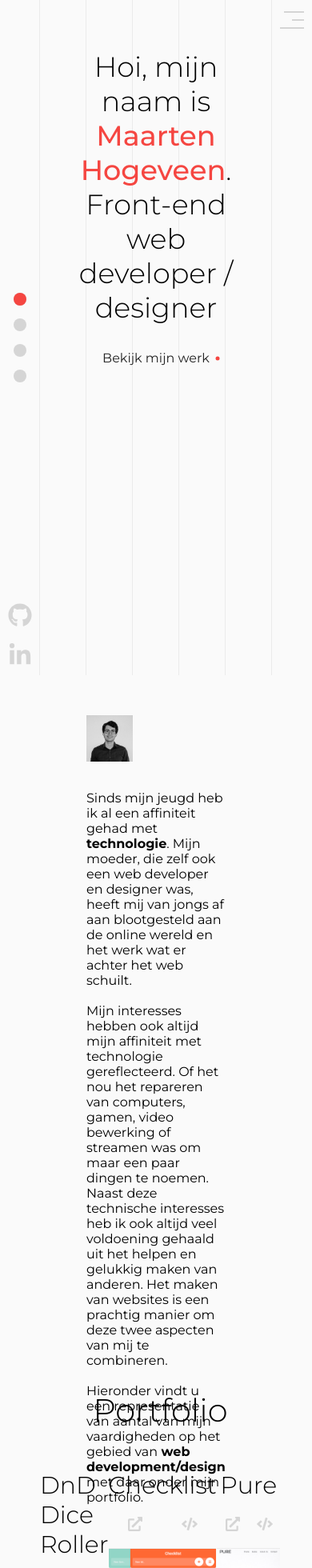
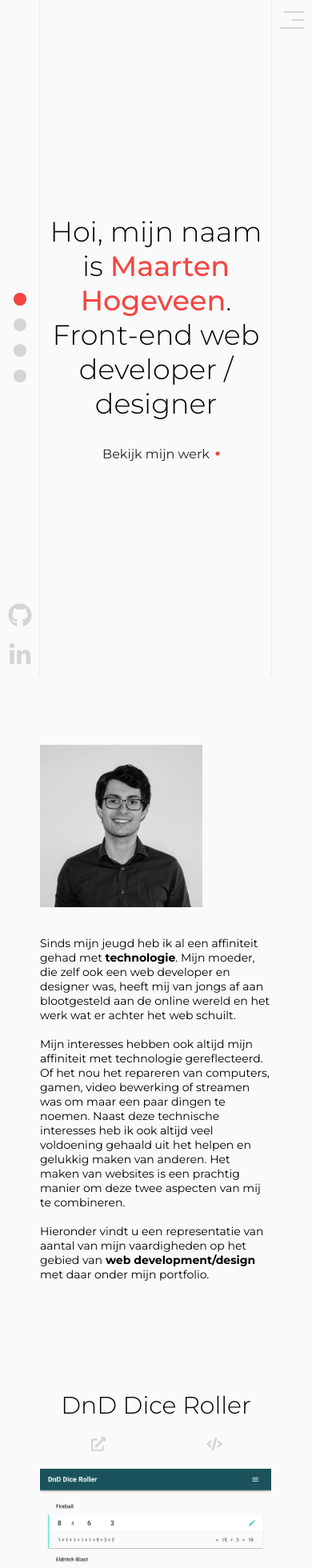
Before and after one commit to mhogeveen/mhogeveen.github.io, a React (Create React App) app: page / in a window 390 px wide. Shown: the top 1960 px of the page at 80% size. Built offline with nearby package versions, Linux system fonts and the light colour scheme.

Commit message:
Partial addition of responsiveness

```diff
--- a/src/components/Home.js
+++ b/src/components/Home.js
@@ -3,6 +3,7 @@ import React from 'react'
 const Home = () => {
    return (
       <section id='home' className='grid'>
+         <div className='home-container'>
             <div className='home-intro'>
                <p>
                   Hoi, mijn naam is <span className='home-intro-name'>Maarten Hogeveen</span>.
@@ -15,6 +16,7 @@ const Home = () => {
                   Bekijk mijn werk
                </a>
             </div>
+         </div>
       </section>
    )
 }
--- a/src/components/Portfolio.js
+++ b/src/components/Portfolio.js
@@ -7,9 +7,9 @@ import { projectsArray } from '../assets/projects'
 const Portfolio = () => {
    return (
       <section id='portfolio' className='grid'>
-         <div className='portfolio-title'>
+         {/* <div className='portfolio-title'>
             <h2>Portfolio</h2>
-         </div>
+         </div> */}
          {projectsArray.map((projectItem) => (
             <Project project={projectItem} key={projectItem.name} />
          ))}
--- a/src/sass/_globals.scss
+++ b/src/sass/_globals.scss
@@ -1,6 +1,22 @@
 .grid {
    display: grid;
    grid-template-columns: 50px repeat(5, 1fr) 50px;
+
+   @media screen and (max-width: $xl) {
+      grid-template-columns: repeat(2, 50px) repeat(3, 1fr) repeat(2, 50px);
+   }
+
+   @media screen and (max-width: $l) {
+      grid-template-columns: 50px repeat(3, 1fr) 50px;
+   }
+
+   @media screen and (max-width: $m) {
+      grid-template-columns: 50px repeat(2, 1fr) 50px;
+   }
+
+   @media screen and (max-width: $s) {
+      grid-template-columns: 50px auto 50px;
+   }
 }
 
 .button {
--- a/src/sass/_mixins.scss
+++ b/src/sass/_mixins.scss
@@ -8,10 +8,58 @@
 }
 
 @mixin project-columns {
-   @for $i from 2 through 6 {
+   @for $i from 1 through 5 {
       &:nth-child(#{$i}) {
-         grid-column: #{$i + 1};
+         grid-column: #{$i + 2};
+         grid-row: 2;
+
+         @media screen and (max-width: $l) {
+            grid-column: #{$i + 1};
+         }
+      }
+   }
+   @media screen and (max-width: $m) {
+      &:nth-child(1) {
+         grid-column: 2;
          grid-row: 3;
+      }
+      &:nth-child(2) {
+         grid-column: 3;
+         grid-row: 3;
+      }
+      &:nth-child(3) {
+         grid-column: 2;
+         grid-row: 4;
+      }
+      &:nth-child(4) {
+         grid-column: 3;
+         grid-row: 4;
+      }
+      &:nth-child(5) {
+         grid-column: 2;
+         grid-row: 5;
+      }
+   }
+   @media screen and (max-width: $s) {
+      &:nth-child(1) {
+         grid-column: 2;
+         grid-row: 3;
+      }
+      &:nth-child(2) {
+         grid-column: 2;
+         grid-row: 4;
+      }
+      &:nth-child(3) {
+         grid-column: 2;
+         grid-row: 5;
+      }
+      &:nth-child(4) {
+         grid-column: 2;
+         grid-row: 6;
+      }
+      &:nth-child(5) {
+         grid-column: 2;
+         grid-row: 7;
       }
    }
 }
--- a/src/sass/_variables.scss
+++ b/src/sass/_variables.scss
@@ -7,3 +7,9 @@ $accent: #f54641;
 
 $cornerSize: 15px;
 $dotSize: 16px;
+
+// Breakpoints
+$xl: 1400px;
+$l: 1000px;
+$m: 850px;
+$s: 600px;
--- a/src/sass/components/_gridLines.scss
+++ b/src/sass/components/_gridLines.scss
@@ -9,6 +9,37 @@
 
 .grid-line {
    border-right: 1px solid $highlight;
+
+   @media screen and (max-width: $l) {
+      &:last-child {
+         display: none;
+      }
+
+      &:nth-child(5) {
+         border: none;
+      }
+   }
+
+   @media screen and (max-width: $m) {
+      &:last-child,
+      &:nth-child(5) {
+         display: none;
+      }
+
+      &:nth-child(4) {
+         border: none;
+      }
+   }
+
+   @media screen and (max-width: $s) {
+      &:nth-child(4) {
+         display: none;
+      }
+
+      &:nth-child(3) {
+         border: none;
+      }
+   }
 }
 
 .corner {
--- a/src/sass/components/_home.scss
+++ b/src/sass/components/_home.scss
@@ -1,17 +1,35 @@
 #home {
-   height: 100vh;
-   grid-template-rows: 50px repeat(2, 1fr) 50px;
+   min-height: 100vh;
+   grid-template-rows: 50px auto 50px;
 }
 
 .home {
+   &-container {
+      grid-column: 2 / 7;
+      grid-row: 2;
+      display: flex;
+      flex-direction: column;
+      justify-content: center;
+      align-items: center;
+
+      @media screen and (max-width: $l) {
+         grid-column: 2 / 5;
+      }
+
+      @media screen and (max-width: $m) {
+         grid-column: 2 / 4;
+      }
+
+      @media screen and (max-width: $s) {
+         grid-column: 2;
+      }
+   }
+
    &-intro {
-      grid-column: 3 / 6;
-      grid-row: 2;
       font-size: 35px;
       font-weight: 300;
-      align-self: end;
+      padding-bottom: 1rem;
       text-align: center;
-      padding-bottom: 1rem;
 
       & p {
          width: 100%;
@@ -25,8 +43,6 @@
    }
 
    &-button {
-      grid-column: 4;
-      grid-row: 3;
       justify-self: center;
       padding-top: 1rem;
    }
--- a/src/sass/components/_over.scss
+++ b/src/sass/components/_over.scss
@@ -1,12 +1,13 @@
 #over {
-   height: 100vh;
-   grid-template-rows: 50px repeat(4, 1fr) 50px;
+   min-height: 100vh;
+   grid-template-rows: 50px repeat(2, auto) 50px;
 }
 
 .over {
    &-image {
       grid-column: 3;
-      grid-row: 3;
+      grid-row: 2;
+      align-self: end;
 
       & img {
          object-fit: cover;
@@ -14,11 +15,33 @@
          max-height: 100%;
          filter: grayscale(1);
       }
+
+      @media screen and (max-width: $l) {
+         grid-column: 2;
+      }
+
+      @media screen and (max-width: $s) {
+         grid-column: 2;
+         width: 70%;
+      }
    }
 
    &-tekst {
       grid-column: 3 / 6;
-      grid-row: 4;
+      grid-row: 3;
       padding-top: 2rem;
+
+      @media screen and (max-width: $l) {
+         grid-column: 2 / 5;
+      }
+
+      @media screen and (max-width: $m) {
+         grid-column: 2 / 4;
+      }
+
+      @media screen and (max-width: $s) {
+         grid-column: 2;
+         font-size: 14px;
+      }
    }
 }
--- a/src/sass/components/_portfolio.scss
+++ b/src/sass/components/_portfolio.scss
@@ -1,19 +1,37 @@
 #portfolio {
    min-height: 100vh;
-   grid-template-rows: 50px 100px auto 50px;
+   grid-template-rows: 50px auto 50px;
+
+   @media screen and (max-width: $m) {
+      &.grid {
+         grid-template-rows: 50px repeat(5, auto) 50px;
+      }
+   }
 }
 
-.portfolio-title {
-   grid-column: 3 / 6;
-   grid-row: 2;
-   justify-self: center;
+// .portfolio-title {
+//    grid-column: 3 / 6;
+//    grid-row: 2;
+//    justify-self: center;
 
-   & h2 {
-      font-size: 40px;
-      font-weight: 300;
-      margin: 0;
-   }
-}
+//    & h2 {
+//       font-size: 40px;
+//       font-weight: 300;
+//       margin: 0;
+//    }
+
+//    @media screen and (max-width: $l) {
+//       grid-column: 2 / 5;
+//    }
+
+//    @media screen and (max-width: $m) {
+//       grid-column: 2 / 4;
+//    }
+
+//    @media screen and (max-width: $s) {
+//       grid-column: 2;
+//    }
+// }
 
 .project {
    display: flex;
@@ -62,6 +80,21 @@
       flex-wrap: wrap;
       width: 100%;
    }
+
+   @media screen and (max-width: $m) {
+      padding-top: 50px;
+
+      &:nth-child(1),
+      &:nth-child(2) {
+         padding: 0;
+      }
+   }
+
+   @media screen and (max-width: $s) {
+      &:nth-child(2) {
+         padding-top: 50px;
+      }
+   }
 }
 
 .tech-icon {
```
Lines whose indentation alone changed are shown as unchanged.
